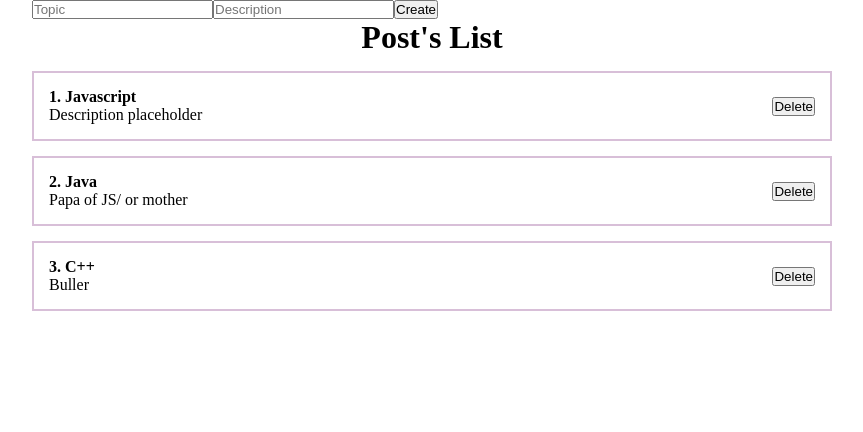
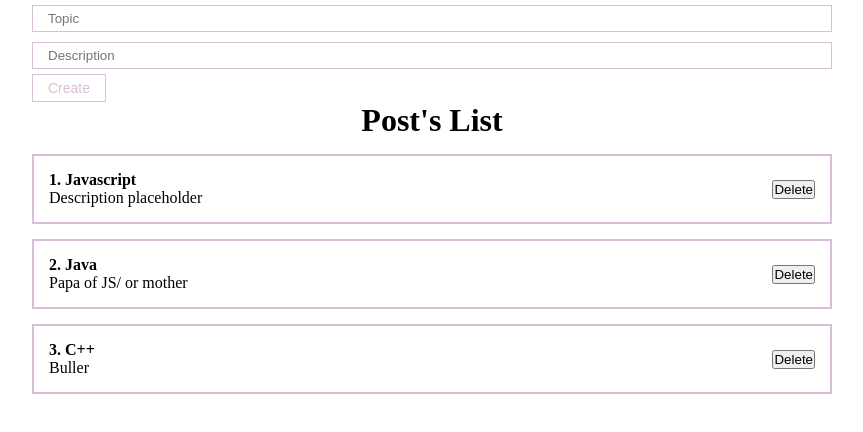
Before and after one commit to Semburg/react_some_app, a React (Create React App) app: page / in a window 1280 px wide. Shown: the top 432 px of the page, without its empty margins (208-1071 px from the left). Built offline with nearby package versions, Linux system fonts and the light colour scheme.

Commit message:
hooks and forms

```diff
--- a/src/App.js
+++ b/src/App.js
@@ -1,10 +1,12 @@
 import React, { useState } from 'react';
 import PostList from './components/PostList';
+import MyButton from './components/UI/button/MyButton';
+import MyInput from './components/UI/input/MyInput';
 // import ClassCounter from './components/ClassCounter';
 // import Counter from './components/Counter';
 import './styles/App.css'
 
-// 22-04   23/8
+// 42:39   24/8
 
 
 function App() {
@@ -17,16 +19,30 @@
   ])
 
 
+  const [title, setTitle] = useState('')
+
+  const addNewPost = (e) => {
+    e.preventDefault()
+    console.log(title);
+  }
+
+
+
   return (
     <div className="App">
 
       <form>
-        <input type="text" placeholder='Topic' />
-        <input type="text" placeholder='Description' />
-        <button>Create</button>
+        <MyInput
+          value={title}
+          onChange = {e => setTitle(e.target.value)}
+          type="text"
+          placeholder='Topic'
+        />
+        <MyInput type="text" placeholder='Description' />
+        <MyButton onClick={addNewPost} >Create</MyButton>
       </form>
 
-      <PostList posts={posts} title = "Post's List"/>
+      <PostList posts={posts} title="Post's List" />
 
     </div>
   );
--- /dev/null
+++ b/src/components/UI/button/MyButton.jsx
@@ -0,0 +1,12 @@
+import React from 'react'
+import classes from './MyButton.module.css'
+
+function MyButton({ children, ...props }) {
+    return (
+        <button {...props} className={classes.myBtn}>
+            {children}
+        </button>
+    )
+}
+
+export default MyButton
--- /dev/null
+++ b/src/components/UI/button/MyButton.module.css
@@ -0,0 +1,8 @@
+.myBtn {
+    padding: 5px 15px;
+    color: thistle;
+    font-size: 14px;
+    background: transparent;
+    border: 1px solid thistle;
+    cursor: pointer;
+}
--- /dev/null
+++ b/src/components/UI/input/MyInput.jsx
@@ -0,0 +1,11 @@
+import React from 'react'
+import classes from './MyInput.module.css'
+
+function MyInput(props) {
+    return (
+        <input className={classes.myInput} {...props}/>
+
+    )
+}
+
+export default MyInput;
--- /dev/null
+++ b/src/components/UI/input/MyInput.module.css
@@ -0,0 +1,6 @@
+.myInput {
+    width: 100%;
+    padding: 5px 15px;
+    margin: 5px 0;
+    border: 1px solid thistle;
+}
```
